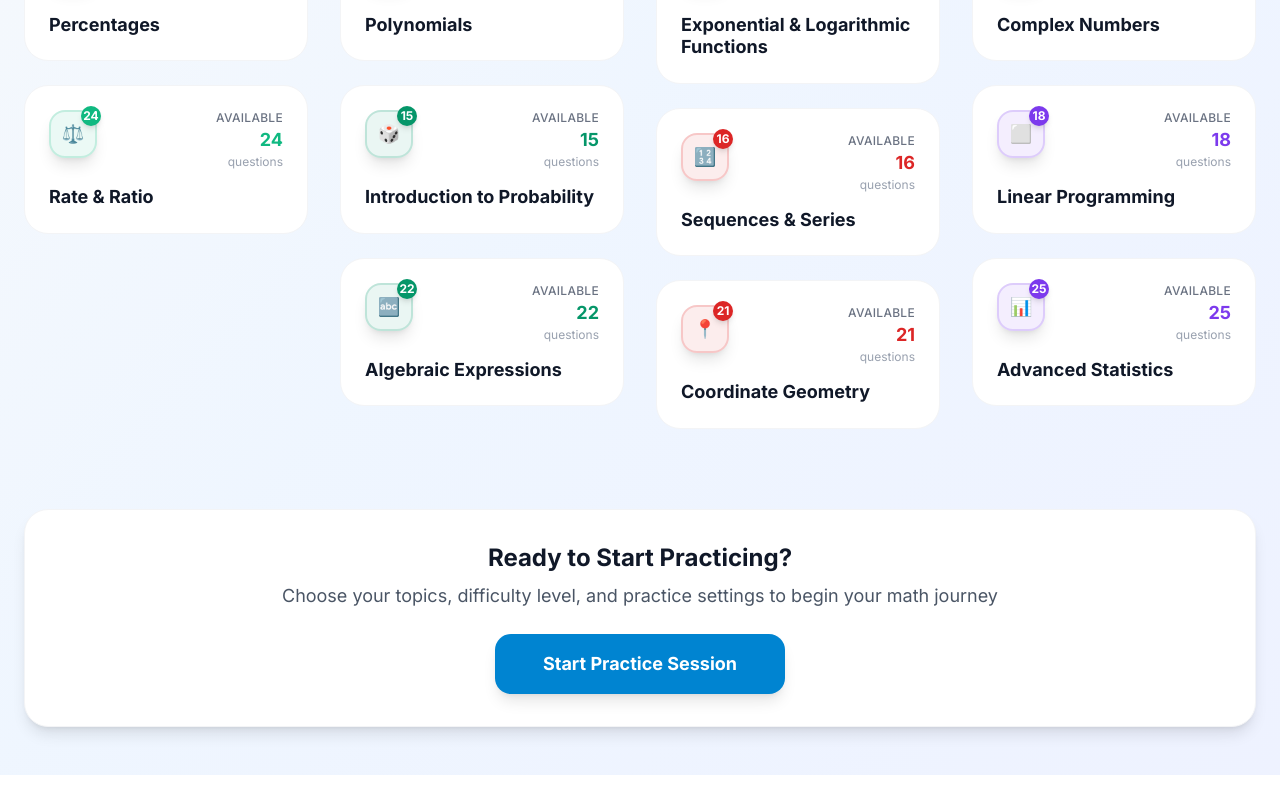
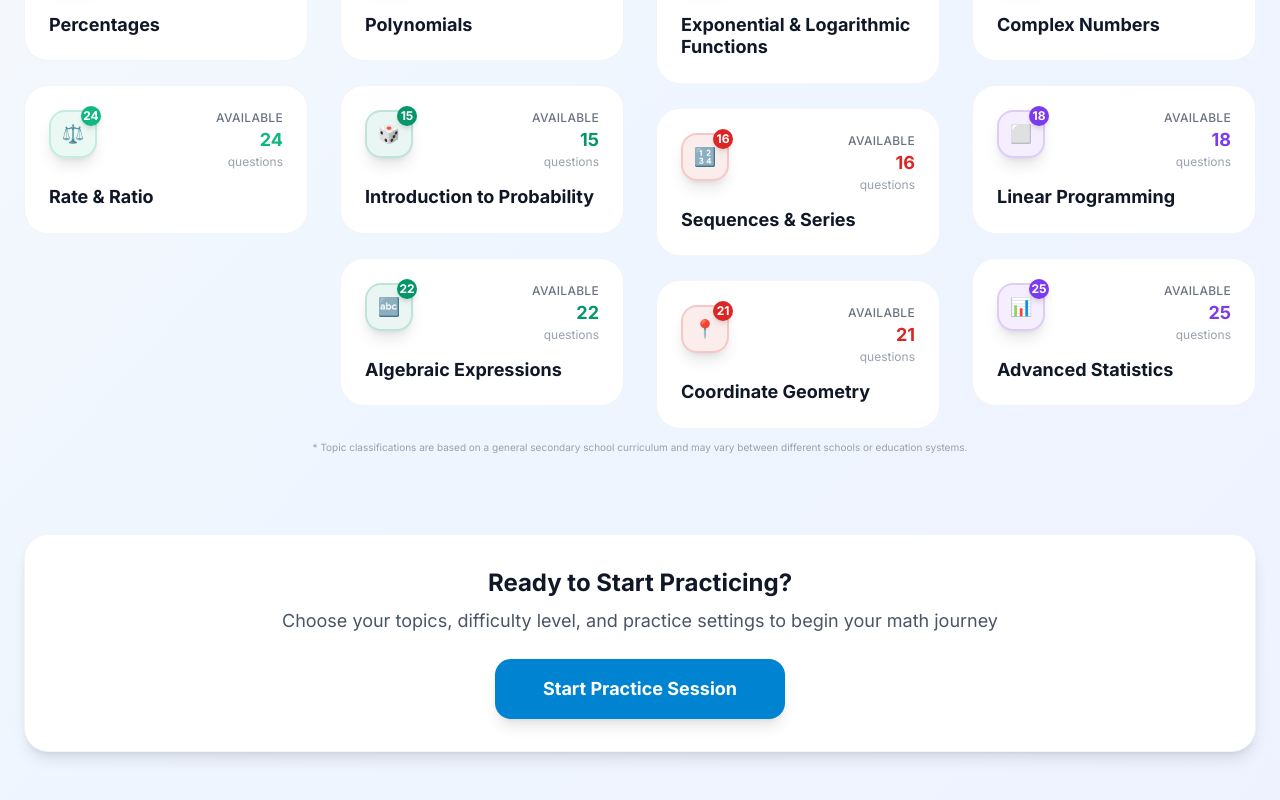
Before and after one commit to Art3misHawk/dsemath.ai, a Next.js app: page /question-bank in a window 1280 px wide. Shown: the part 653-1453 px from the top of the page. Before the commit the page ends 1428 px from the top, so only its background shows below. Built offline with nearby package versions, Linux system fonts and the light colour scheme.

Commit message:
fix: update footer question count format and add disclaimers to Question Bank and Practice Session pages

```diff
--- a/src/app/(product)/question-bank/page.tsx
+++ b/src/app/(product)/question-bank/page.tsx
@@ -162,7 +162,8 @@ function QuestionBankPage({ onStartPractice }: { onStartPractice: () => void })
                 </h2>
               </div>
 
-              {/* Topics Grid - Browse Only */}
+
+          {/* Topics Grid - Browse Only */}
               <div className="space-y-6">
                 {formData.topics.map((topic) => (
                   <div
@@ -219,6 +220,13 @@ function QuestionBankPage({ onStartPractice }: { onStartPractice: () => void })
             </div>
           ))}
         </div>
+
+          {/* Disclaimer */}
+          <div className="mt-3 text-center">
+            <p className="text-xs text-gray-400 text-[10px]">
+              * Topic classifications are based on a general secondary school curriculum and may vary between different schools or education systems.
+            </p>
+          </div>
 
         {/* Practice Session CTA */}
         <div className="mt-20">
@@ -663,6 +671,13 @@ function PracticeSessionPage({ onBack }: { onBack: () => void }) {
                   </div>
                 </div>
               )}
+
+              {/* Disclaimer */}
+              <div className="mt-3 text-center">
+                <p className="text-xs text-gray-400 text-[10px]">
+                  * Topic classifications are based on a general secondary school curriculum and may vary between different schools or education systems.
+                </p>
+              </div>
             </div>
           </div>
 
--- a/src/app/_homepage-components/herosection.tsx
+++ b/src/app/_homepage-components/herosection.tsx
@@ -107,7 +107,7 @@ function Footer() {
     <div className="flex flex-wrap items-center justify-center gap-8 text-base text-slate-500 dark:text-slate-400">
       <div className="flex items-center space-x-3">
         <div className="w-3 h-3 bg-gradient-to-r from-green-400 to-green-600 rounded-full animate-pulse" />
-        <span>10,00+ Questions</span>
+        <span>1000+ Questions</span>
       </div>
       <div className="flex items-center space-x-3">
         <div className="w-3 h-3 bg-gradient-to-r from-blue-400 to-blue-600 rounded-full animate-pulse" />
```
